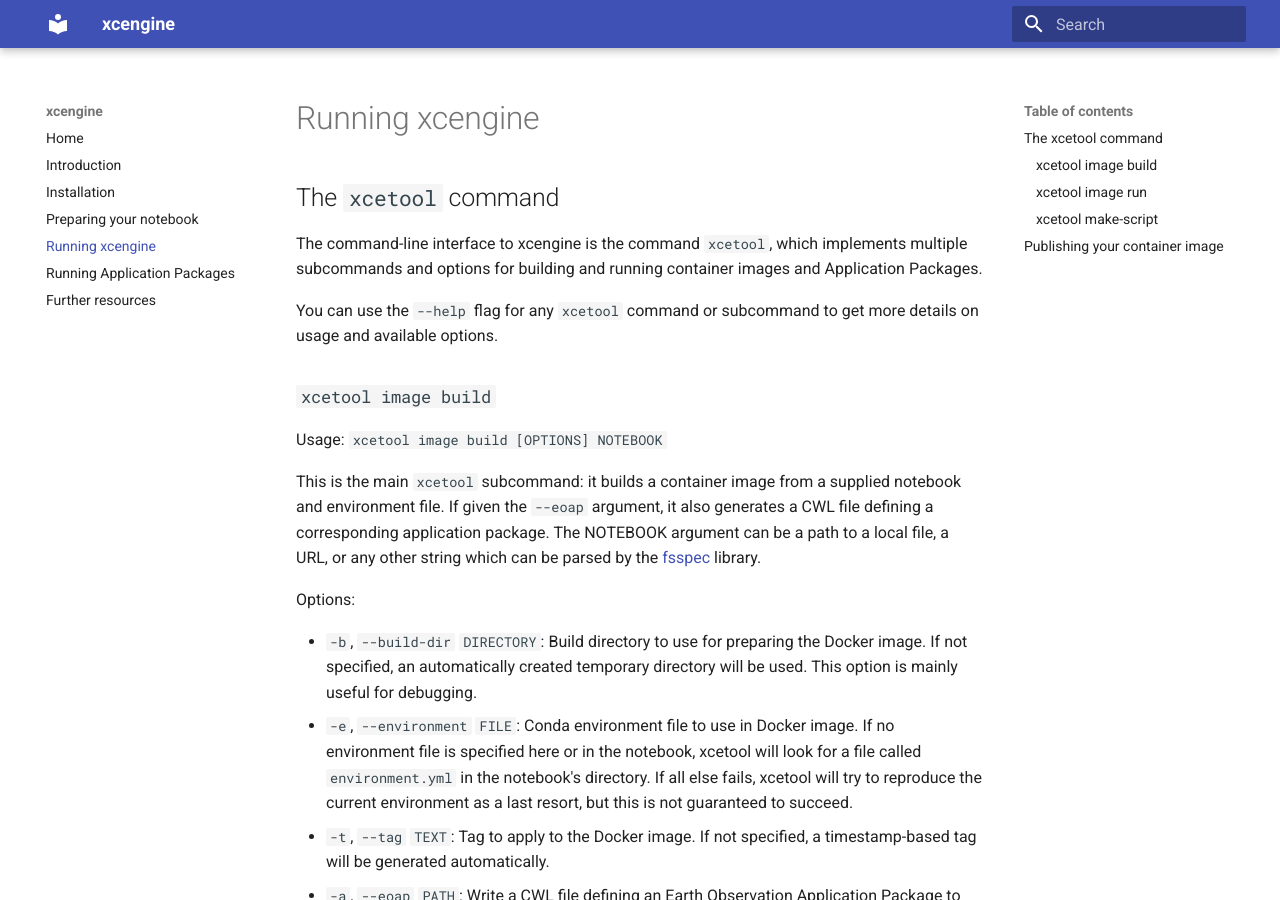
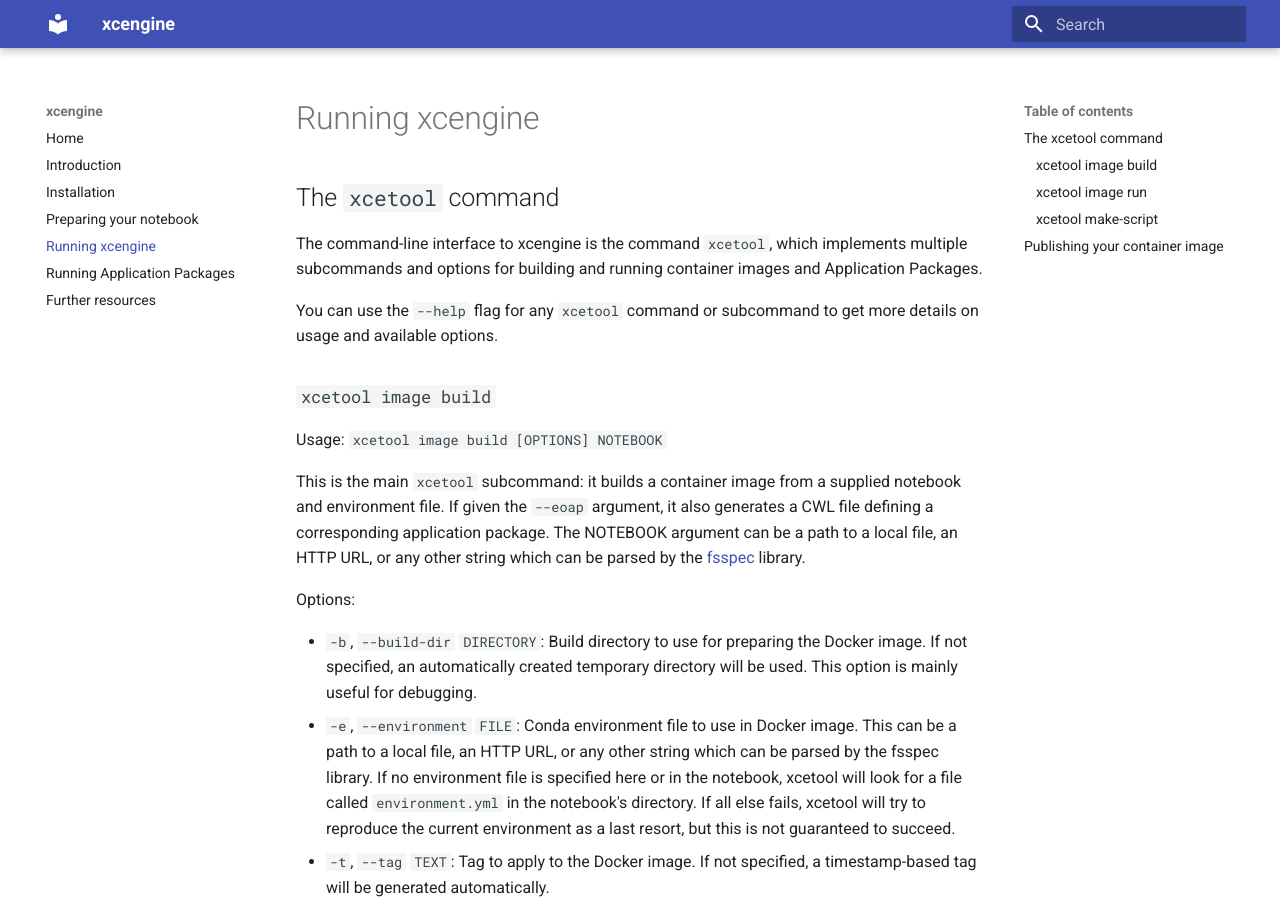
Before and after one commit to xcube-dev/xcengine, an MkDocs documentation site: the page built from docs/xcetool.md, in a window 1280 px wide and 900 px high. Built offline with MkDocs 1.6.1 and Material for MkDocs 9.7.7, drawn with Linux system fonts in a browser that asks for light colours.

Commit message:
Support fsspec specifiers for ImageBuilder envs
Addresses #42

```diff
--- a/docs/xcetool.md
+++ b/docs/xcetool.md
@@ -6,8 +6,8 @@
 implements multiple subcommands and options for building and running
 container images and Application Packages.
 
-You can use the `--help` flag for any `xcetool` command or subcommand to get more
-details on usage and available options.
+You can use the `--help` flag for any `xcetool` command or subcommand to get
+more  details on usage and available options.
 
 ### `xcetool image build`
 
@@ -16,9 +16,9 @@
 This is the main `xcetool` subcommand: it builds a container image from a
 supplied notebook and environment file. If given the `--eoap` argument, it also
 generates  a CWL file defining a corresponding application package. The
-NOTEBOOK argument can be a path to a local file, a URL, or any other string
-which can be parsed by the [fsspec](https://filesystem-spec.readthedocs.io/)
-library.
+NOTEBOOK argument can be a path to a local file, an HTTP URL, or any other
+string which can be parsed by the
+[fsspec](https://filesystem-spec.readthedocs.io/) library.
 
 Options:
 
@@ -28,6 +28,8 @@
     This option is mainly useful for debugging.
 -   `-e`, `--environment` `FILE`:
     Conda environment file to use in Docker image.
+    This can be a path to a local file, an HTTP URL, or any other string which
+    can be parsed by the fsspec library.
     If no environment file is specified here or in the notebook,
     xcetool will look for a file called `environment.yml`
     in the notebook's directory. If all else fails,
```
Also changed, not shown: 2 other files.
